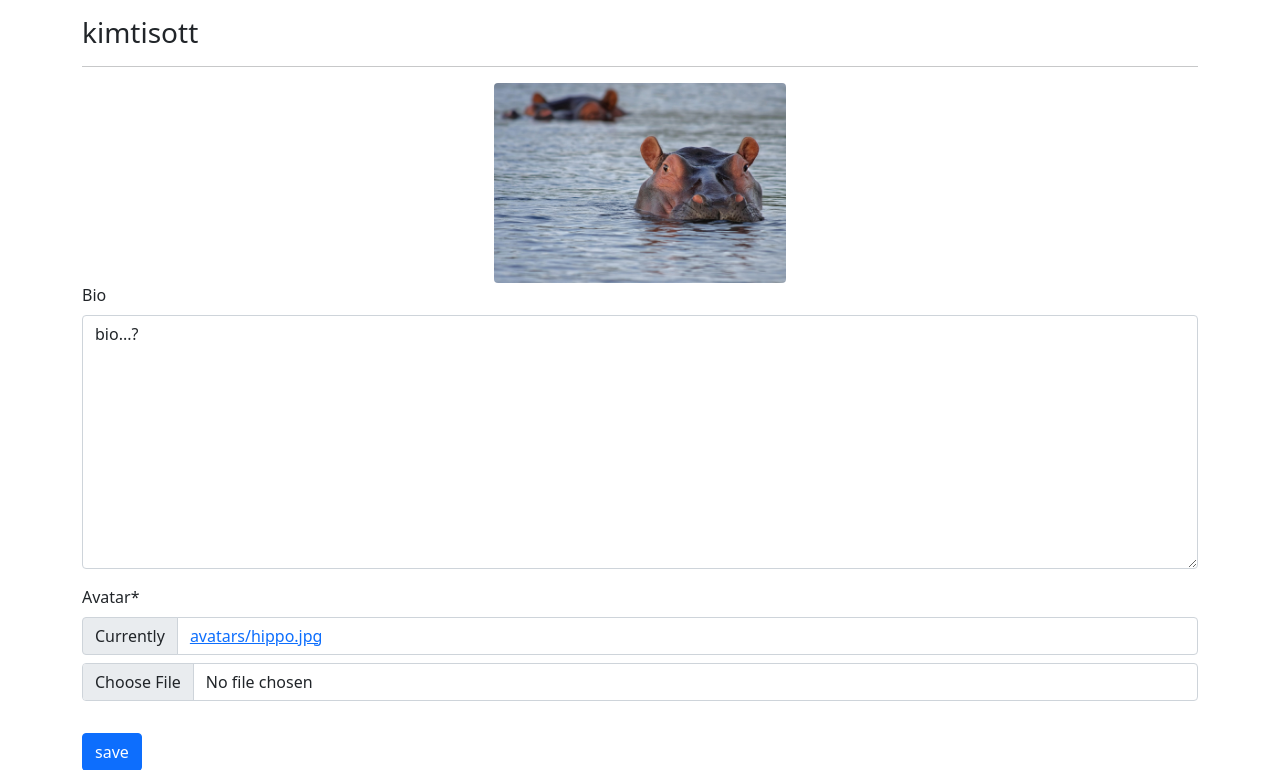
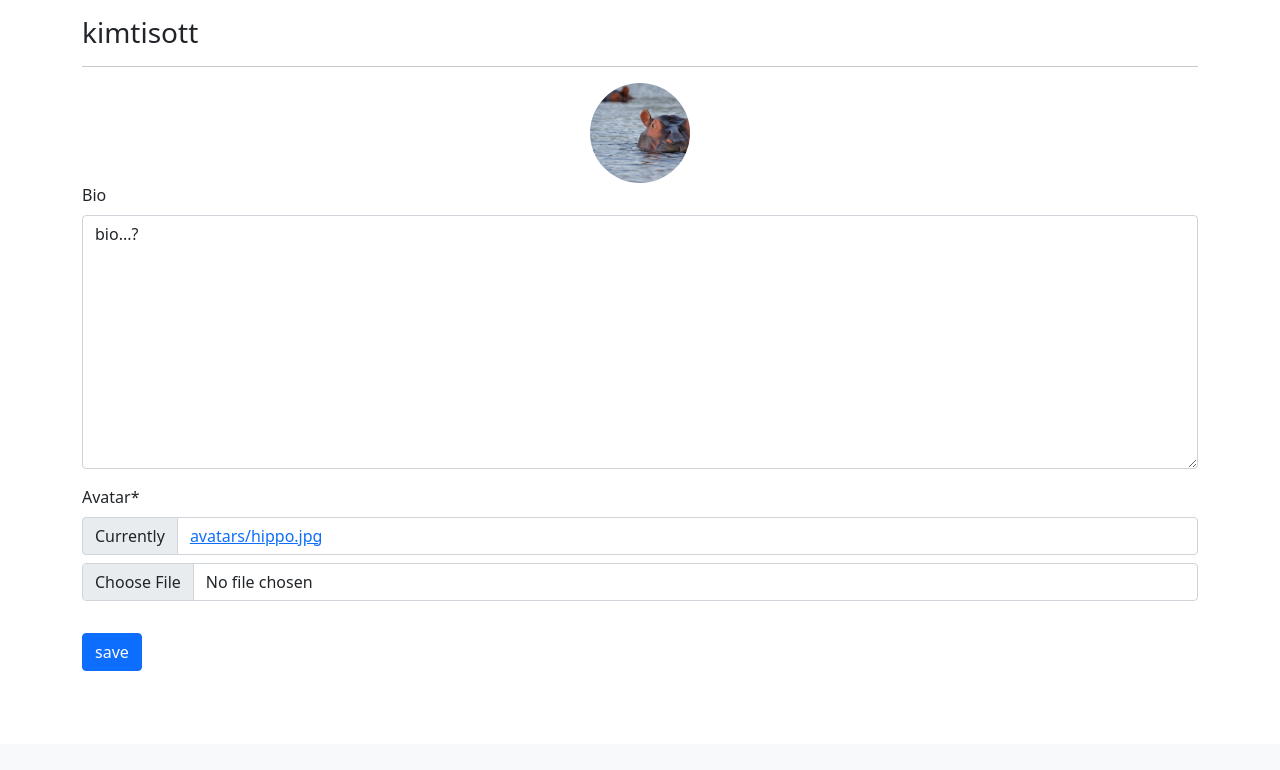
Before and after one commit to KimTisott/nad_a4, a Django app: page /profiles/my/ in a window 1280 px wide. Shown: the part 56-826 px from the top of the page. After the commit the page ends 727 px from the top, so only its background shows below. Run offline with Django 5.2, Linux system fonts and the light colour scheme; a user stored in the database is signed in; data comes from the database, SQL or seed files in the repository; some libraries are stand-ins or nearby versions.

Commit message:
Made image used in avatar a circle and of the right size

```diff
--- a/src/profiles/templates/profiles/main.html
+++ b/src/profiles/templates/profiles/main.html
@@ -15,7 +15,7 @@ my profile
     <h3>{{obj.user}}</h3>
     <hr>
     <div class="text-center" id="avatar-box">
-        <img src="{{obj.avatar.url}}" class="rounded" height="200px" width="auto" alt="{{obj.user.username}}">
+        <img src="{{obj.avatar.url}}" style="border-radius: 100%; object-fit: cover" height="100px" width="100px" alt="{{obj.user.username}}">
     </div>
     <form id="profile-form">
         {% csrf_token %}
```
